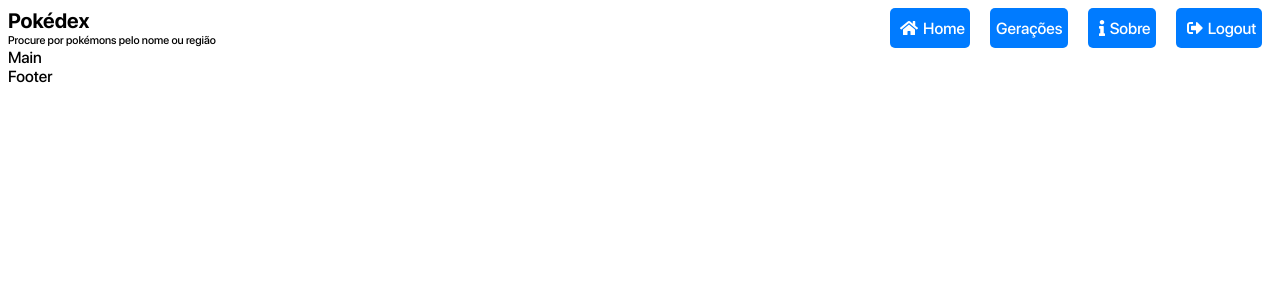
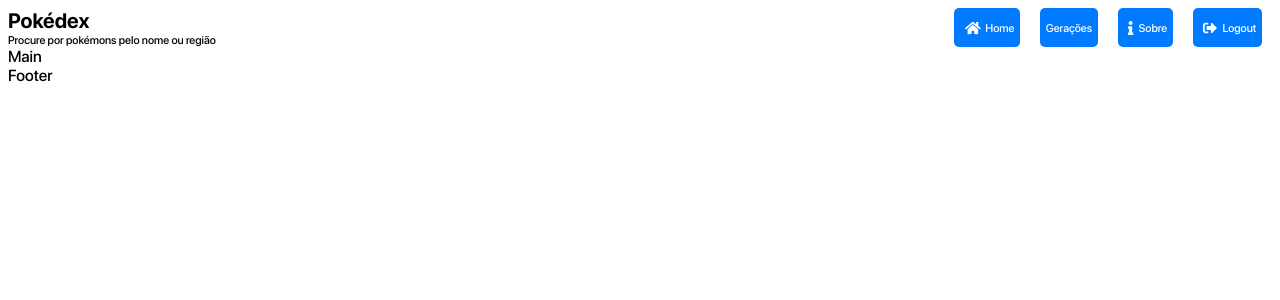
Before and after one commit to LeoRedin/pokedex-web, a React (Create React App) app: page / in a window 1280 px wide. Shown: the top 300 px of the page. Built offline with nearby package versions, Linux system fonts and the light colour scheme.

Commit message:
added polished

```diff
--- a/package.json
+++ b/package.json
@@ -9,6 +9,7 @@
     "@testing-library/jest-dom": "^4.2.4",
     "@testing-library/react": "^9.3.2",
     "@testing-library/user-event": "^7.1.2",
+    "polished": "^3.6.5",
     "react": "^16.13.1",
     "react-dom": "^16.13.1",
     "react-scripts": "3.4.3",
--- a/src/components/Button/styles.js
+++ b/src/components/Button/styles.js
@@ -1,4 +1,5 @@
 import styled from 'styled-components'
+import {lighten} from 'polished'
 
 export const Container = styled.div`
   display: flex;
@@ -9,8 +10,13 @@ export const Container = styled.div`
   padding: 0.35em;
   cursor: pointer;
   margin: 0 10px;
+
+  &:hover {
+    background-color: ${lighten(0.07, '#007bff')};
+  }
 `
 
 export const ButtonText = styled.span`
   color: #fff;
+  font-size: 0.7em;
 `
--- a/src/components/Icon/index.js
+++ b/src/components/Icon/index.js
@@ -6,7 +6,7 @@ import {Container} from './styles'
 function Icon({name, color = '#fff'}) {
   return (
     <Container>
-      <FontAwesomeIcon icon={name} color={color} />
+      <FontAwesomeIcon icon={name} color={color} size="sm" />
     </Container>
   )
 }
--- a/src/components/Icon/styles.js
+++ b/src/components/Icon/styles.js
@@ -1,5 +1,5 @@
 import styled from 'styled-components'
 
 export const Container = styled.div`
-  margin: 5px;
+  margin: 0 5px;
 `
```
Also changed, not shown: 1 other file (tests, documents, lock files or other folders).
